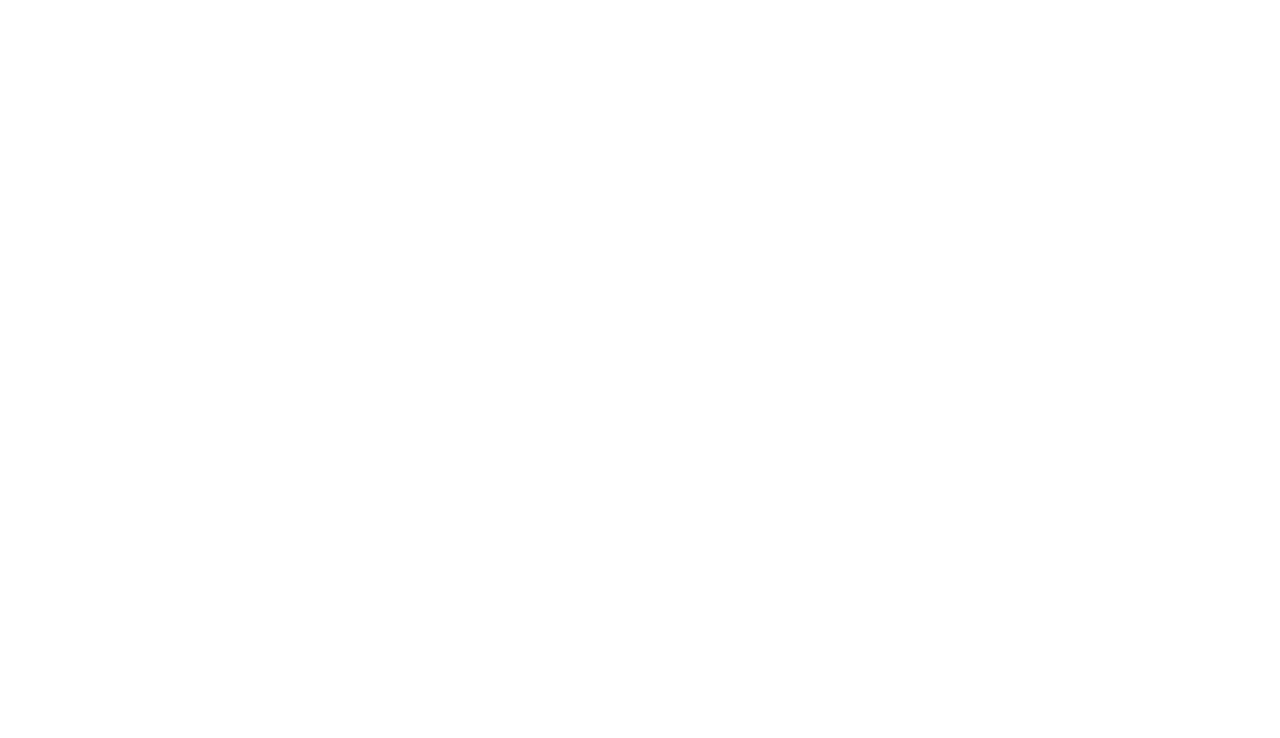
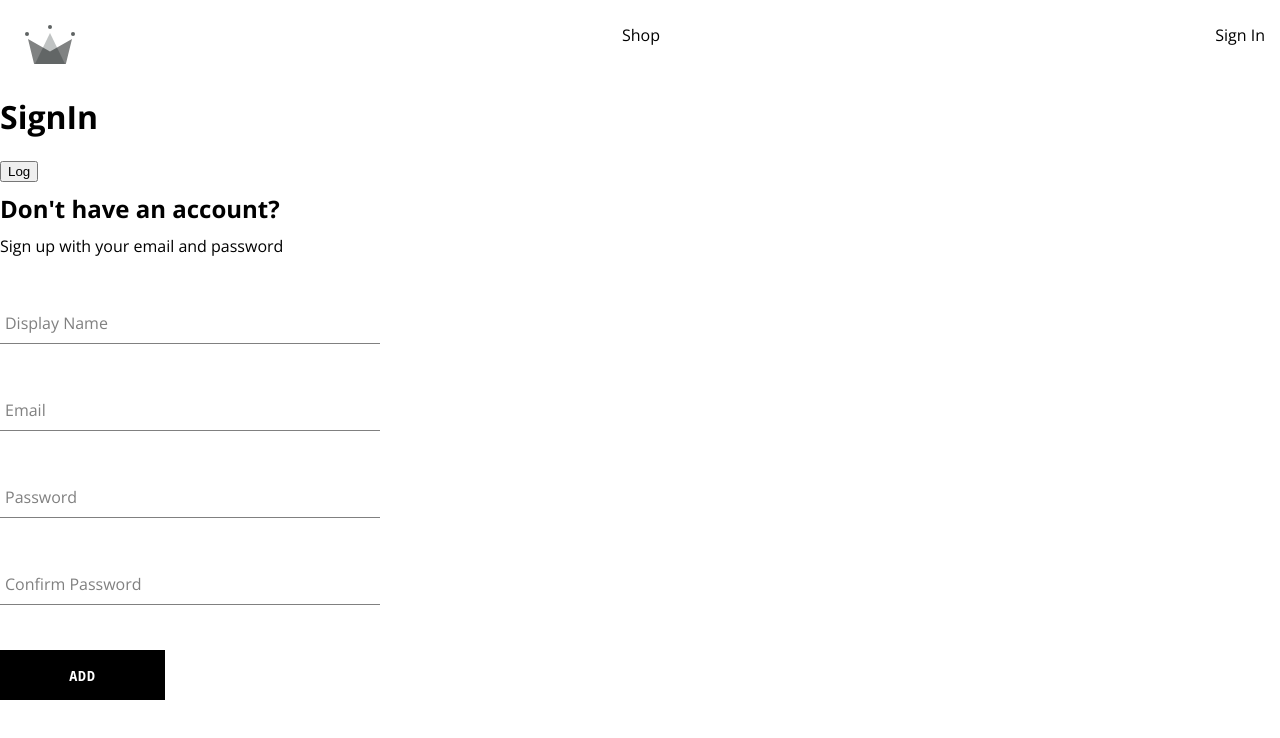
Before and after one commit to arbabhsiddiqui/e-comm-v4--react, a React (Create React App) app: page /sign-in in a window 1280 px wide. Before the commit this address had no page. Shown: the top 738 px of the page. Built offline with nearby package versions, Linux system fonts and the light colour scheme.

Commit message:
add signup button

```diff
--- a/package.json
+++ b/package.json
@@ -6,6 +6,7 @@
     "@testing-library/jest-dom": "^5.16.4",
     "@testing-library/react": "^13.3.0",
     "@testing-library/user-event": "^13.5.0",
+    "firebase": "^9.8.2",
     "react": "^18.1.0",
     "react-dom": "^18.1.0",
     "react-router-dom": "^6.3.0",
--- a/src/App.js
+++ b/src/App.js
@@ -3,12 +3,13 @@ import { Routes, Route } from "react-router-dom";
 // app routes
 import Home from "./routes/home/home.component";
 import Navigation from "./routes/navigation/navigation.component";
-
+import SignIn from "./routes/sign-in/sign-in.component";
 function App() {
   return (
     <Routes>
       <Route path="/" element={<Navigation />}>
         <Route index element={<Home />} />
+        <Route path="sign-in" element={<SignIn />} />
       </Route>
     </Routes>
   );
--- /dev/null
+++ b/src/components/button/button.component.jsx
@@ -0,0 +1,19 @@
+import "./button.styles.scss";
+
+const BUTTON_TYPE_CLASSES = {
+  google: "google-sign-in",
+  inverted: "inverted",
+};
+
+const Button = ({ children, buttonType, ...otherProps }) => {
+  return (
+    <button
+      className={`button-container  ${BUTTON_TYPE_CLASSES[buttonType]}`}
+      {...otherProps}
+    >
+      {children}
+    </button>
+  );
+};
+
+export default Button;
--- /dev/null
+++ b/src/components/button/button.styles.scss
@@ -0,0 +1,46 @@
+.button-container {
+  min-width: 165px;
+  width: auto;
+  height: 50px;
+  letter-spacing: 0.5px;
+  line-height: 50px;
+  padding: 0 35px 0 35px;
+  font-size: 15px;
+  background-color: black;
+  color: white;
+  text-transform: uppercase;
+  font-family: 'Open Sans Condensed';
+  font-weight: bolder;
+  border: none;
+  cursor: pointer;
+  display: flex;
+  justify-content: center;
+
+  &:hover {
+    background-color: white;
+    color: black;
+    border: 1px solid black;
+  }
+
+  &.google-sign-in {
+    background-color: #4285f4;
+    color: white;
+
+    &:hover {
+      background-color: #357ae8;
+      border: none;
+    }
+  }
+
+  &.inverted {
+    background-color: white;
+    color: black;
+    border: 1px solid black;
+
+    &:hover {
+      background-color: black;
+      color: white;
+      border: none;
+    }
+  }
+}
--- /dev/null
+++ b/src/components/form-input/form-input.component.jsx
@@ -0,0 +1,22 @@
+import React from "react";
+
+import "./form-input.styles.scss";
+
+const FormInput = ({ label, ...otherProps }) => {
+  return (
+    <div className="group">
+      <input className="form-input" {...otherProps} />
+      {label && (
+        <label
+          className={`${
+            otherProps.value.length ? "shrink" : ""
+          } form-input-label`}
+        >
+          {label}
+        </label>
+      )}
+    </div>
+  );
+};
+
+export default FormInput;
--- /dev/null
+++ b/src/components/form-input/form-input.styles.scss
@@ -0,0 +1,54 @@
+$sub-color: grey;
+$main-color: black;
+
+@mixin shrinkLabel {
+  top: -14px;
+  font-size: 12px;
+  color: $main-color;
+}
+
+.group {
+  position: relative;
+  margin: 45px 0;
+
+  .form-input {
+    background: none;
+    background-color: white;
+    color: $sub-color;
+    font-size: 18px;
+    padding: 10px 10px 10px 5px;
+    display: block;
+    width: 100%;
+    border: none;
+    border-radius: 0;
+    border-bottom: 1px solid $sub-color;
+    margin: 25px 0;
+
+    &:focus {
+      outline: none;
+    }
+
+    &:focus ~ .form-input-label {
+      @include shrinkLabel();
+    }
+  }
+
+  input[type='password'] {
+    letter-spacing: 0.3em;
+  }
+
+  .form-input-label {
+    color: $sub-color;
+    font-size: 16px;
+    font-weight: normal;
+    position: absolute;
+    pointer-events: none;
+    left: 5px;
+    top: 10px;
+    transition: 300ms ease all;
+
+    &.shrink {
+      @include shrinkLabel();
+    }
+  }
+}
--- /dev/null
+++ b/src/components/sign-up/sign-up.component.jsx
@@ -0,0 +1,104 @@
+import { async } from "@firebase/util";
+import { useState, useEffect, Fragment } from "react";
+import {
+  createAuthUserWithEmailAndPassword,
+  createUserDocumentFromAuth,
+} from "../../utils/firebase/firebase.utils";
+import Button from "../button/button.component";
+
+import FormInput from "../form-input/form-input.component";
+
+import "./sign-up.styles.scss";
+
+const defaultFormFields = {
+  displayName: "",
+  email: "",
+  password: "",
+  confirmPassword: "",
+};
+
+const SignUpForm = () => {
+  const [formFields, setFormFields] = useState(defaultFormFields);
+
+  const { displayName, email, password, confirmPassword } = formFields;
+
+  const handleChange = (event) => {
+    const { name, value } = event.target;
+
+    setFormFields({ ...formFields, [name]: value });
+  };
+
+  const handleSubmit = async (e) => {
+    e.preventDefault();
+    if (password !== confirmPassword) {
+      alert("password don't match");
+      return;
+    }
+    try {
+      const { user } = await createAuthUserWithEmailAndPassword(
+        email,
+        password
+      );
+
+      await createUserDocumentFromAuth(user, { displayName });
+      resetFromFields();
+    } catch (error) {
+      if (error.code === "auth/email-already-in-use") {
+        alert("email already in use");
+      } else {
+        console.log("user creation encounter an error", error);
+      }
+    }
+  };
+
+  const resetFromFields = () => {
+    setFormFields(defaultFormFields);
+  };
+
+  return (
+    <div className="sign-up-container">
+      <h2>Don't have an account?</h2>
+      <span>Sign up with your email and password</span>
+      <form onSubmit={handleSubmit}>
+        <FormInput
+          label="Display Name"
+          type="text"
+          onChange={handleChange}
+          name="displayName"
+          value={displayName}
+          required
+        />
+
+        <FormInput
+          label="Email"
+          type="email"
+          onChange={handleChange}
+          name="email"
+          value={email}
+          required
+        />
+
+        <FormInput
+          label="Password"
+          type="password"
+          onChange={handleChange}
+          name="password"
+          value={password}
+          required
+        />
+
+        <FormInput
+          label="Confirm Password"
+          type="password"
+          onChange={handleChange}
+          name="confirmPassword"
+          value={confirmPassword}
+          required
+        />
+        <Button type="submit">Add</Button>
+      </form>
+    </div>
+  );
+};
+
+export default SignUpForm;
--- /dev/null
+++ b/src/components/sign-up/sign-up.styles.scss
@@ -0,0 +1,9 @@
+.sign-up-container {
+  display: flex;
+  flex-direction: column;
+  width: 380px;
+
+  h2 {
+    margin: 10px 0;
+  }
+}
--- a/src/routes/navigation/navigation.component.jsx
+++ b/src/routes/navigation/navigation.component.jsx
@@ -17,6 +17,11 @@ const Navigation = () => {
             Shop
           </Link>
         </div>
+        <div className="nav-links-container">
+          <Link className="nav-link" to="/sign-in">
+            Sign In
+          </Link>
+        </div>
       </div>
 
       <Outlet />
--- /dev/null
+++ b/src/routes/sign-in/sign-in.component.jsx
@@ -0,0 +1,23 @@
+import React from "react";
+import SignUpForm from "../../components/sign-up/sign-up.component";
+import {
+  signInWithGooglePopup,
+  createUserDocumentFromAuth,
+} from "../../utils/firebase/firebase.utils";
+
+const SignIn = () => {
+  const logGoogleUser = async () => {
+    const { user } = await signInWithGooglePopup();
+    const userDocRef = await createUserDocumentFromAuth(user);
+  };
+
+  return (
+    <div>
+      <h1>SignIn</h1>
+      <button onClick={logGoogleUser}>Log</button>
+      <SignUpForm />
+    </div>
+  );
+};
+
+export default SignIn;
--- /dev/null
+++ b/src/utils/firebase/firebase.utils.js
@@ -0,0 +1,69 @@
+import { async } from "@firebase/util";
+import { initializeApp } from "firebase/app";
+import {
+  getAuth,
+  signInWithRedirect,
+  signInWithPopup,
+  GoogleAuthProvider,
+  createUserWithEmailAndPassword,
+} from "firebase/auth";
+import { getFirestore, doc, getDoc, setDoc } from "firebase/firestore";
+// Your web app's Firebase configuration
+const firebaseConfig = {
+  apiKey: "AIzaSyDVQiEjt44piZMS-f7lQZvaunrgnF3L28c",
+  authDomain: "e-commv4.firebaseapp.com",
+  projectId: "e-commv4",
+  storageBucket: "e-commv4.appspot.com",
+  messagingSenderId: "771739523937",
+  appId: "1:771739523937:web:bd4020d5e02bdd36e20320",
+};
+
+const firebaseApp = initializeApp(firebaseConfig);
+
+const googleProvider = new GoogleAuthProvider();
+
+googleProvider.setCustomParameters({
+  prompt: "select_account",
+});
+
+export const auth = getAuth();
+export const signInWithGooglePopup = () =>
+  signInWithPopup(auth, googleProvider);
+export const signInWithGoogleRedirect = () =>
+  signInWithRedirect(auth, googleProvider);
+
+export const db = getFirestore();
+
+export const createUserDocumentFromAuth = async (
+  userAuth,
+  additionalDetails = {}
+) => {
+  if (!userAuth) return;
+  const userDocRef = doc(db, "users", userAuth.uid);
+
+  const userSnapshot = await getDoc(userDocRef);
+
+  if (!userSnapshot.exists()) {
+    const { displayName, email } = userAuth;
+    const createdAt = new Date();
+
+    try {
+      await setDoc(userDocRef, {
+        displayName,
+        email,
+        createdAt,
+        ...additionalDetails,
+      });
+    } catch (error) {
+      console.log("error creating the user", error.message);
+    }
+  }
+
+  return userDocRef;
+};
+
+export const createAuthUserWithEmailAndPassword = async (email, password) => {
+  if (!email || !password) return;
+
+  return await createUserWithEmailAndPassword(auth, email, password);
+};
```
Also changed, not shown: src/routes/sign-in/sign-in.styles.scss (added), 1 other file (tests, documents, lock files or other folders).
